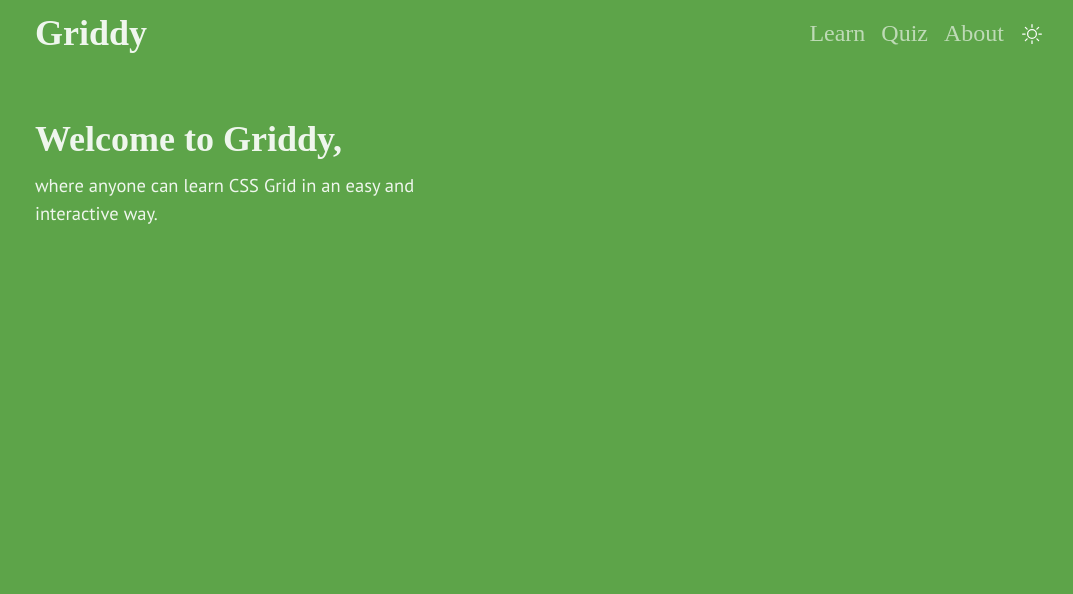
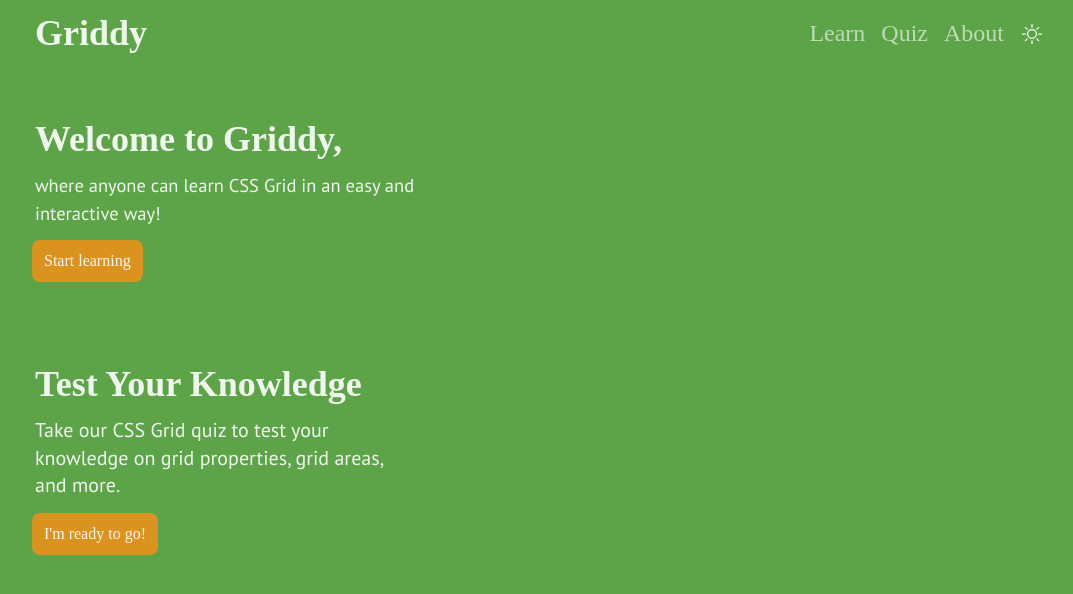
Before and after one commit to Halmesn/Griddy, a Next.js app: page / in a window 1280 px wide. Shown: the top 594 px of the page, without its empty margins (101-1174 px from the left). Built offline with nearby package versions, Linux system fonts and the light colour scheme; a web font is replaced by a local one.

Commit message:
add more contents on home page

```diff
--- a/components/home/HomeContent.js
+++ b/components/home/HomeContent.js
@@ -3,21 +3,33 @@ import * as Styled from './styles';
 import { GriddyContext } from 'components/layout/Layout';
 
 import { useContext } from 'react';
+import ButtonPrimary from 'components/layout/button/ButtonPrimary';
 
 export default function HomeContent() {
   const { windowWidth } = useContext(GriddyContext);
 
   return (
     <Styled.HomeContent>
-      <Styled.GridItem>
+      <Styled.TextContainer>
         <Styled.Header>Welcome to Griddy,</Styled.Header>
         <Styled.Description
           fontSize="1.85rem"
           margin={windowWidth <= 980 && '1.6rem auto'}
         >
-          where anyone can learn CSS Grid in an easy and interactive way.
+          where anyone can learn CSS Grid in an easy and interactive way!
         </Styled.Description>
-      </Styled.GridItem>
+        <ButtonPrimary href="/learn">Start learning</ButtonPrimary>
+      </Styled.TextContainer>
+      <Styled.FlexContainer></Styled.FlexContainer>
+      <Styled.TextContainer>
+        <Styled.Header>Test Your Knowledge</Styled.Header>
+        <Styled.Description maxWidth="36rem" fontSize="2rem">
+          Take our CSS Grid quiz to test your knowledge on grid properties, grid
+          areas, and more.
+        </Styled.Description>
+        <ButtonPrimary href="/quiz">I'm ready to go!</ButtonPrimary>
+      </Styled.TextContainer>
+      <Styled.FlexContainer></Styled.FlexContainer>
     </Styled.HomeContent>
   );
 }
--- a/components/home/styles.js
+++ b/components/home/styles.js
@@ -25,10 +25,16 @@ export const HomeContent = styled(motion.section)`
   }
 `;
 
-export const GridItem = styled(motion.div)`
+export const TextContainer = styled(motion.div)`
   @media only screen and (max-width: 61.25em) {
     justify-self: center;
   }
+`;
+
+export const FlexContainer = styled(motion.div)`
+  display: flex;
+  flex-direction: column;
+  align-items: center;
 `;
 
 export const Header = styled(motion.h2)`
--- a/components/layout/button/ButtonPrimary.js
+++ b/components/layout/button/ButtonPrimary.js
@@ -1,3 +1,30 @@
-export default function ButtonPrimary() {
-  return <div></div>;
+import * as Styled from './styles';
+
+import { useRouter } from 'next/router';
+
+export default function ButtonPrimary({
+  href,
+  onClick,
+  margin,
+  children,
+  useCase,
+}) {
+  const router = useRouter();
+
+  const onButtonClick = () => {
+    href && router.push(href);
+    onClick && onClick();
+  };
+
+  return (
+    <Styled.Button
+      onClick={onButtonClick}
+      margin={margin}
+      whileHover={{ scale: 1.075 }}
+      whileTap={{ scale: 1 }}
+      useCase={useCase}
+    >
+      {children}
+    </Styled.Button>
+  );
 }
--- a/components/layout/button/styles.js
+++ b/components/layout/button/styles.js
@@ -0,0 +1,29 @@
+import styled, { css } from 'styled-components';
+import { motion } from 'framer-motion';
+
+export const Button = styled(motion.button)`
+  border: 0;
+  cursor: pointer;
+  font-size: 1.6rem;
+  font-family: ${({ theme }) => theme.fonts.primary};
+  padding: 1.2rem;
+  border-radius: 0.8rem;
+  margin: ${({ margin }) => margin || '0.5rem 0.5rem'};
+  background: ${({ theme }) => theme.colors.buttonPrimary};
+  color: ${({ theme }) => theme.colors.primary};
+  transition: background-color 0.15s ease-in-out, color 0.15s ease-in-out;
+
+  ${({ useCase }) =>
+    useCase === 'warning' &&
+    css`
+      background: #ffc107;
+      color: black;
+    `}
+
+  ${({ useCase }) =>
+    useCase === 'danger' &&
+    css`
+      background: #dc3545;
+      color: white;
+    `}
+`;
--- a/styles/Themes.js
+++ b/styles/Themes.js
@@ -32,7 +32,7 @@ export const lightTheme = {
   colors: {
     primary: '#FFFFFFE6',
     background: '#5DA449',
-    buttonPrimary: '#eaeaea',
+    buttonPrimary: '#DA931E',
     inactive: '#FFFFFF99',
     lowContrastBackground: '#f1f1f1',
     highlighted: '#d9d6d6',
```
